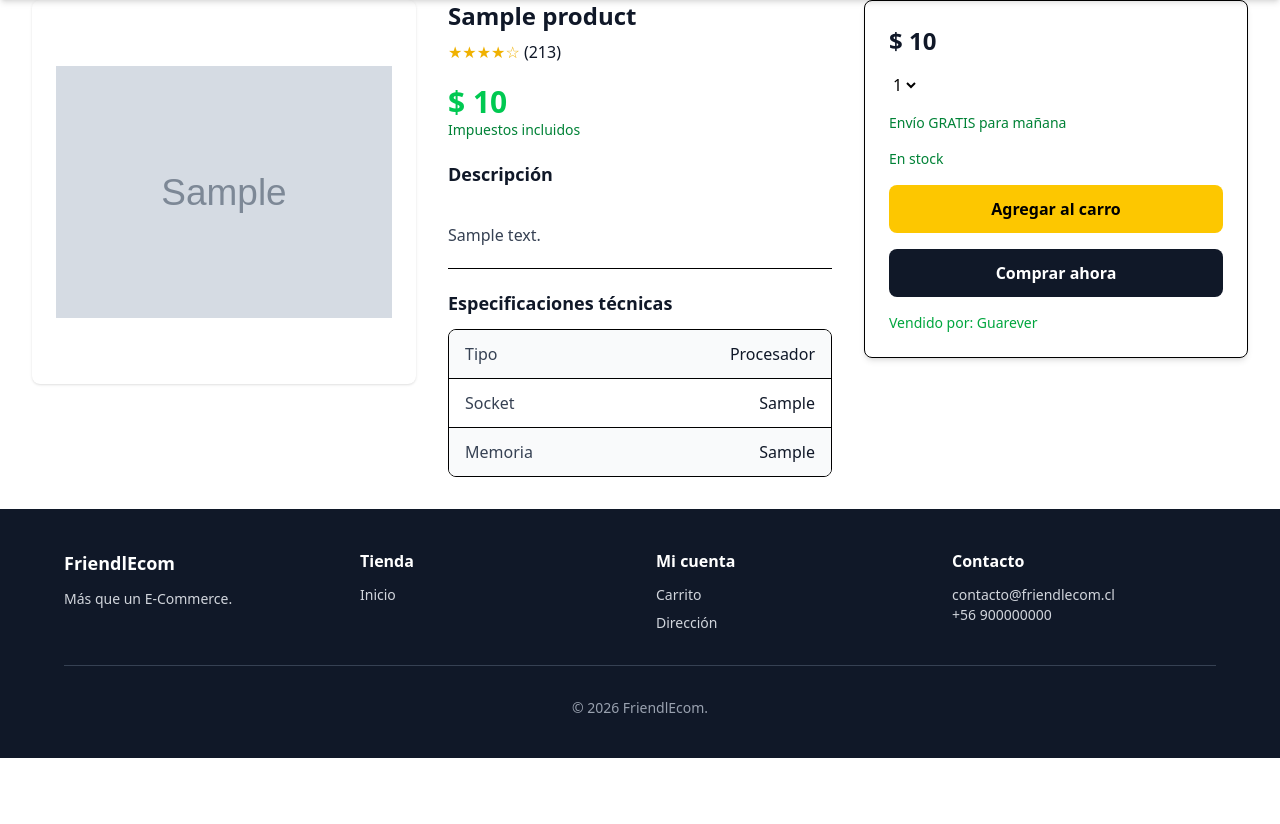
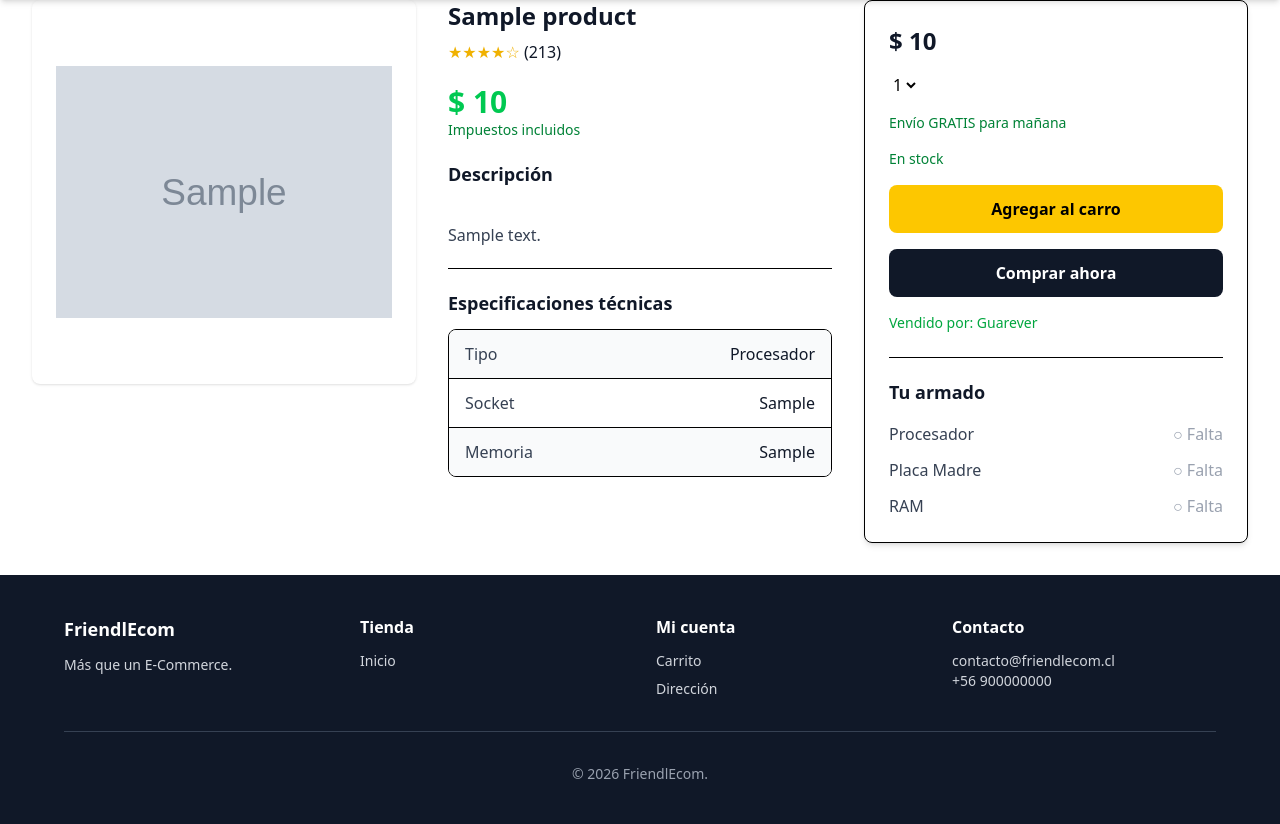
Before and after one commit to feriverau/prtfl_ecom, a Django app: a page that uses mysite/myapp/templates/myapp/detail.html in a window 1280 px wide. Shown: the part 122-946 px from the top of the page. Before the commit the page ends 880 px from the top, so only its background shows below. Run offline with Django 5.2, Linux system fonts and the light colour scheme; tables that the repository leaves empty hold one stand-in row (values such as "Sample post"); grey boxes marked "Sample" are stand-in pictures; some libraries are stand-ins or nearby versions.

Commit message:
Crafting build functionality: cart class for product type; cart_add & detail views extension; detail template logic + AJAX response handling to update status dynamically

```diff
--- a/mysite/cart/cart.py
+++ b/mysite/cart/cart.py
@@ -11,6 +11,22 @@ class Cart():
 
     def __len__(self):
         return sum (int(item['qty']) for item in self.cart.values())
+
+    def get_build_status(self):
+        products = Product.objects.filter(
+            id__in=self.cart.keys()
+        )
+
+        product_types = {
+            product.product_type
+            for product in products
+        }
+
+        return {
+            "processor": "processor" in product_types,
+            "motherboard": "motherboard" in product_types,
+            "ram": "ram" in product_types,
+        }
 
     def get_total_price(self):
         return sum(Decimal(item['price']) * Decimal(item['qty']) for item in self.cart.values())
--- a/mysite/myapp/templates/myapp/detail.html
+++ b/mysite/myapp/templates/myapp/detail.html
@@ -150,6 +150,76 @@
             Vendido por: Guarever
         </p>
 
+        {% if product.product_type == "processor" or product.product_type == "motherboard" or product.product_type == "ram" %}
+
+        <div
+            id="build-status"
+            class="mt-6 border-t pt-5"
+        >
+
+            <h2 class="text-lg font-semibold text-gray-900 mb-4">
+                Tu armado
+            </h2>
+
+            <div class="space-y-3">
+
+                <div class="flex items-center justify-between">
+                    <span class="text-gray-700">
+                        Procesador
+                    </span>
+
+                    <span
+                        id="build-processor"
+                        class="{% if build_status.processor %}text-green-600{% else %}text-gray-400{% endif %} font-medium"
+                    >
+                        {% if build_status.processor %}
+                            ✓ Agregado
+                        {% else %}
+                            ○ Falta
+                        {% endif %}
+                    </span>
+                </div>
+
+                <div class="flex items-center justify-between">
+                    <span class="text-gray-700">
+                        Placa Madre
+                    </span>
+
+                    <span
+                        id="build-motherboard"
+                        class="{% if build_status.motherboard %}text-green-600{% else %}text-gray-400{% endif %} font-medium"
+                    >
+                        {% if build_status.motherboard %}
+                            ✓ Agregada
+                        {% else %}
+                            ○ Falta
+                        {% endif %}
+                    </span>
+                </div>
+
+                <div class="flex items-center justify-between">
+                    <span class="text-gray-700">
+                        RAM
+                    </span>
+
+                    <span
+                        id="build-ram"
+                        class="{% if build_status.ram %}text-green-600{% else %}text-gray-400{% endif %} font-medium"
+                    >
+                        {% if build_status.ram %}
+                            ✓ Agregada
+                        {% else %}
+                            ○ Falta
+                        {% endif %}
+                    </span>
+                </div>
+
+            </div>
+
+        </div>
+
+        {% endif %}
+
     </div>
 
 </div>
@@ -295,8 +365,47 @@
                 product_quantity: $("#select option:selected").text(),
             },
             success: function(json) {
+
                 console.log(json);
+
                 document.getElementById("cart-qty").textContent = json.qty;
+
+                if (json.build) {
+
+                    const processor = document.getElementById("build-processor");
+                    const motherboard = document.getElementById("build-motherboard");
+                    const ram = document.getElementById("build-ram");
+
+                    if (processor) {
+                        processor.textContent = json.build.processor
+                            ? "✓ Agregado"
+                            : "○ Falta";
+
+                        processor.className = json.build.processor
+                            ? "text-green-600 font-medium"
+                            : "text-gray-400 font-medium";
+                    }
+
+                    if (motherboard) {
+                        motherboard.textContent = json.build.motherboard
+                            ? "✓ Agregada"
+                            : "○ Falta";
+
+                        motherboard.className = json.build.motherboard
+                            ? "text-green-600 font-medium"
+                            : "text-gray-400 font-medium";
+                    }
+
+                    if (ram) {
+                        ram.textContent = json.build.ram
+                            ? "✓ Agregada"
+                            : "○ Falta";
+
+                        ram.className = json.build.ram
+                            ? "text-green-600 font-medium"
+                            : "text-gray-400 font-medium";
+                    }
+                }
             },
         });
     });
--- a/mysite/myapp/views.py
+++ b/mysite/myapp/views.py
@@ -2,6 +2,7 @@ from django.shortcuts import render,get_object_or_404
 from .models import Product,Category
 from django.core.paginator import Paginator
 from django.db.models import Q
+from cart.cart import Cart
 
 # Create your views here.
 
@@ -31,9 +32,13 @@ def detail(request, slug):
 
     compatible_products = get_compatible_products(product)
 
+    cart = Cart(request)
+    build_status = cart.get_build_status()
+
     return render(request, "myapp/detail.html", {
         "product": product,
         "compatible_products": compatible_products,
+        "build_status": build_status,
     })
 
 def search(request):
```
Also changed, not shown: mysite/cart/views.py (+21 -7 lines).
